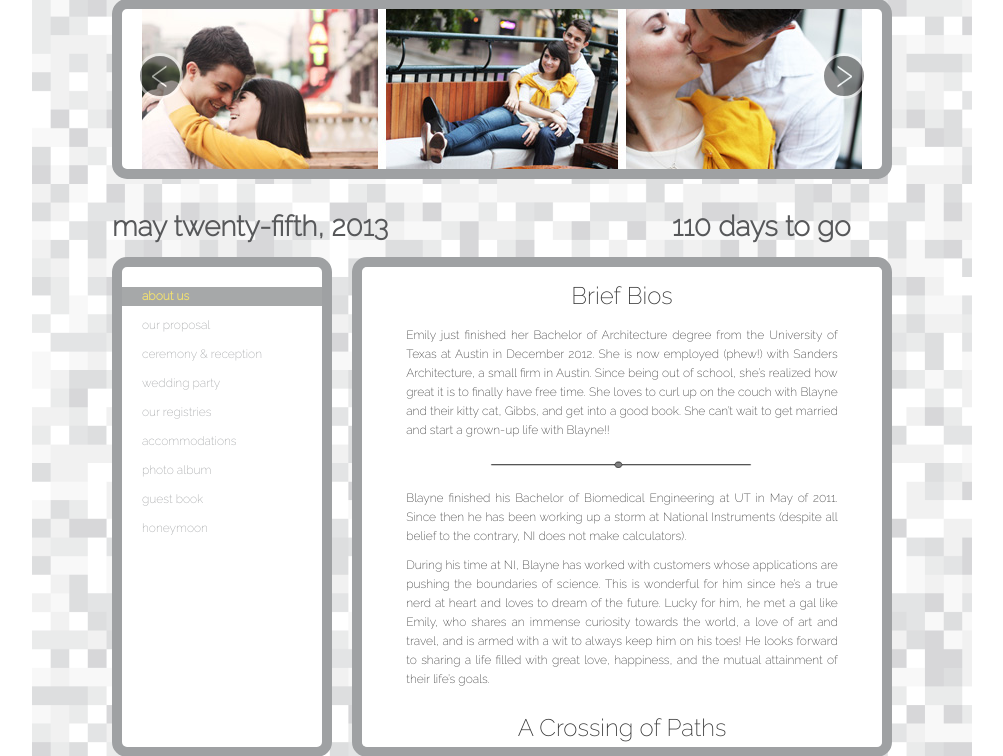
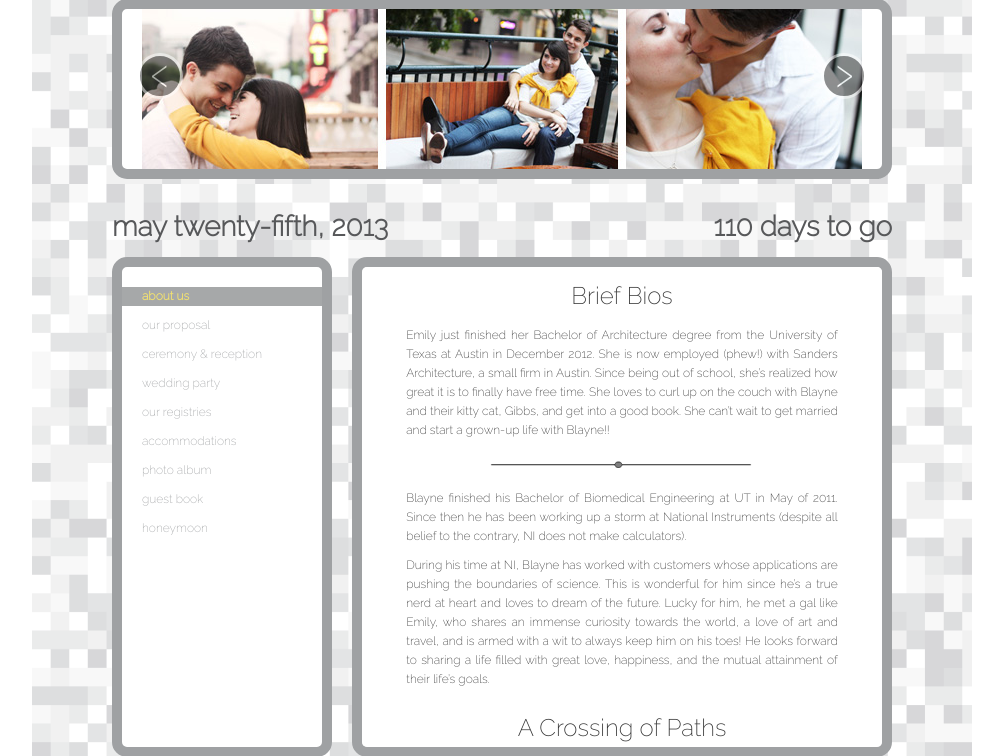
Before and after one commit to rbkettlewell/wedding_website, a Django app: page /about-us/ in a window 1280 px wide. Shown: the part 151-907 px from the top of the page, without its empty margins (138-1141 px from the left). Run offline with Django 3.2, Linux system fonts and the light colour scheme; some libraries are stand-ins or nearby versions.

Commit message:
updated day counter alignment

```diff
--- a/emilyandblayne/templates/base.html
+++ b/emilyandblayne/templates/base.html
@@ -144,8 +144,10 @@
               </div>
             </div>
             <div class="row-fluid">
-              <h1 class="span6 offset1"> may twenty-fifth, 2013</h1>
-              <h1 class="span3 offset1" id="days-to-wedding"></h1>
+              <div class="span10 offset1">
+              <h1 class="span6"> may twenty-fifth, 2013</h1>
+              <h1 class="span6" style="text-align: right;" id="days-to-wedding"></h1>
+              </div>
             </div>
           </div>
           <div class="row-fluid">
```
